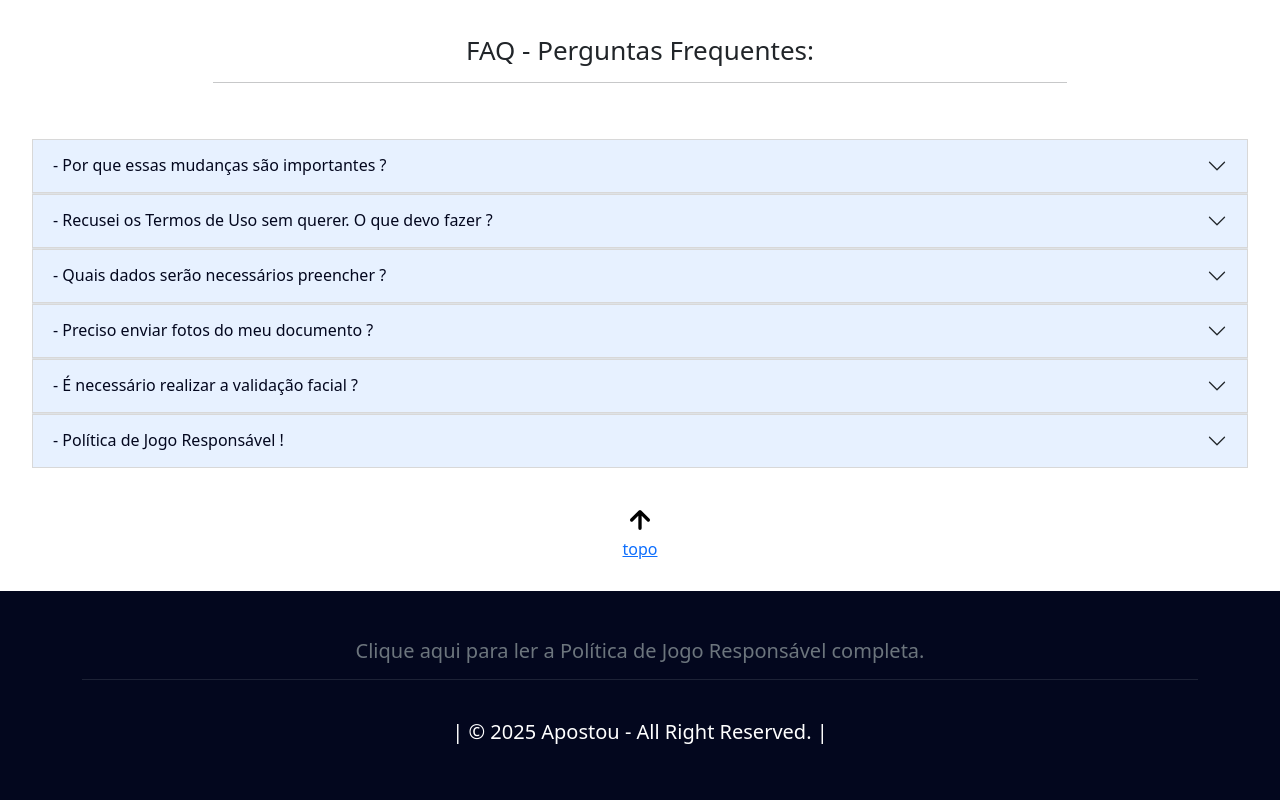
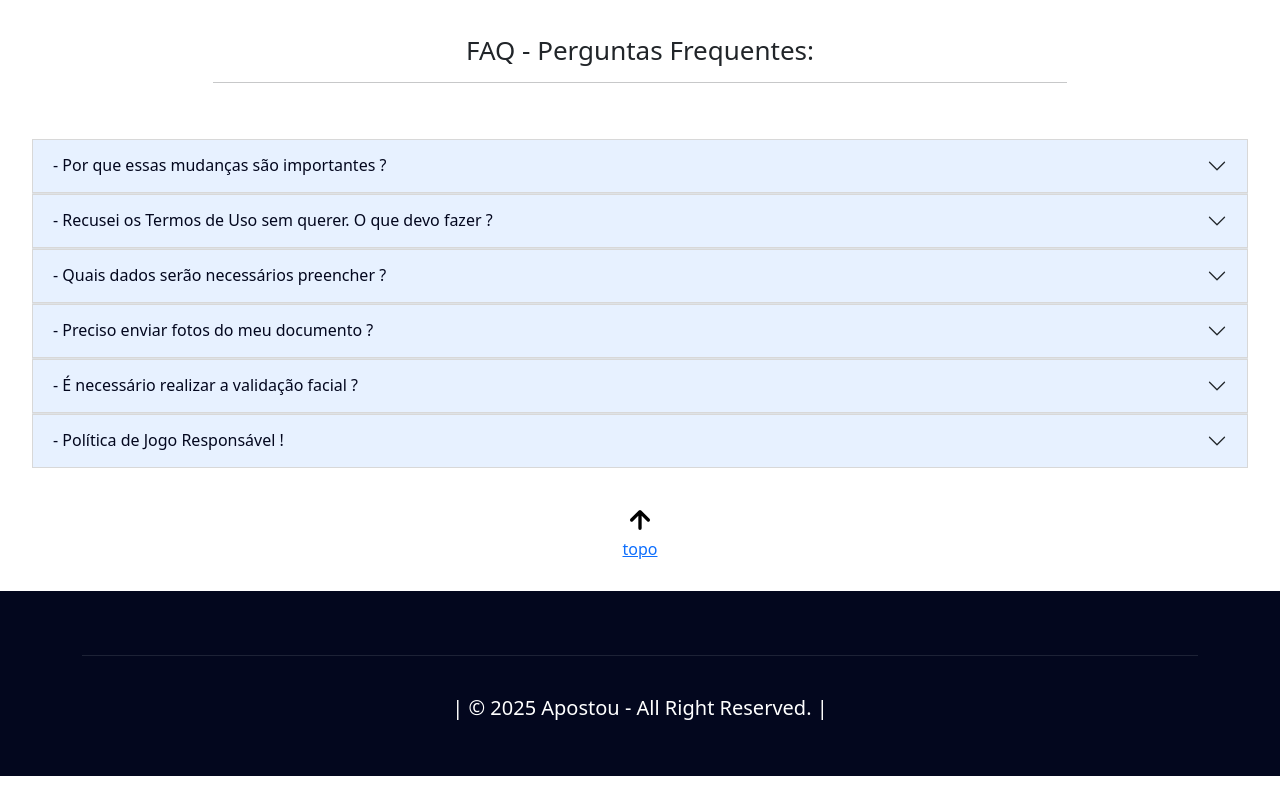
Before and after one commit to Apostou/landing_page_regulamentacao, a plain HTML site: page index.html in a window 1280 px wide. Shown: the part 3339-4139 px from the top of the page. After the commit the page ends 4115 px from the top, so only its background shows below. Drawn offline with nearby package versions, Linux system fonts and the light colour scheme.

```diff
--- a/index.html
+++ b/index.html
@@ -350,7 +350,6 @@
     <footer>
       <div class="bg text-secondary px-4 py-5 text-center">
         <div class="container">
-          <h5>Clique aqui para ler a Política de Jogo Responsável completa.</h5>
           <hr>
           <br>
           <h5 class="rodape">| &copy; 2025 Apostou - All Right Reserved. | </h5>
```
